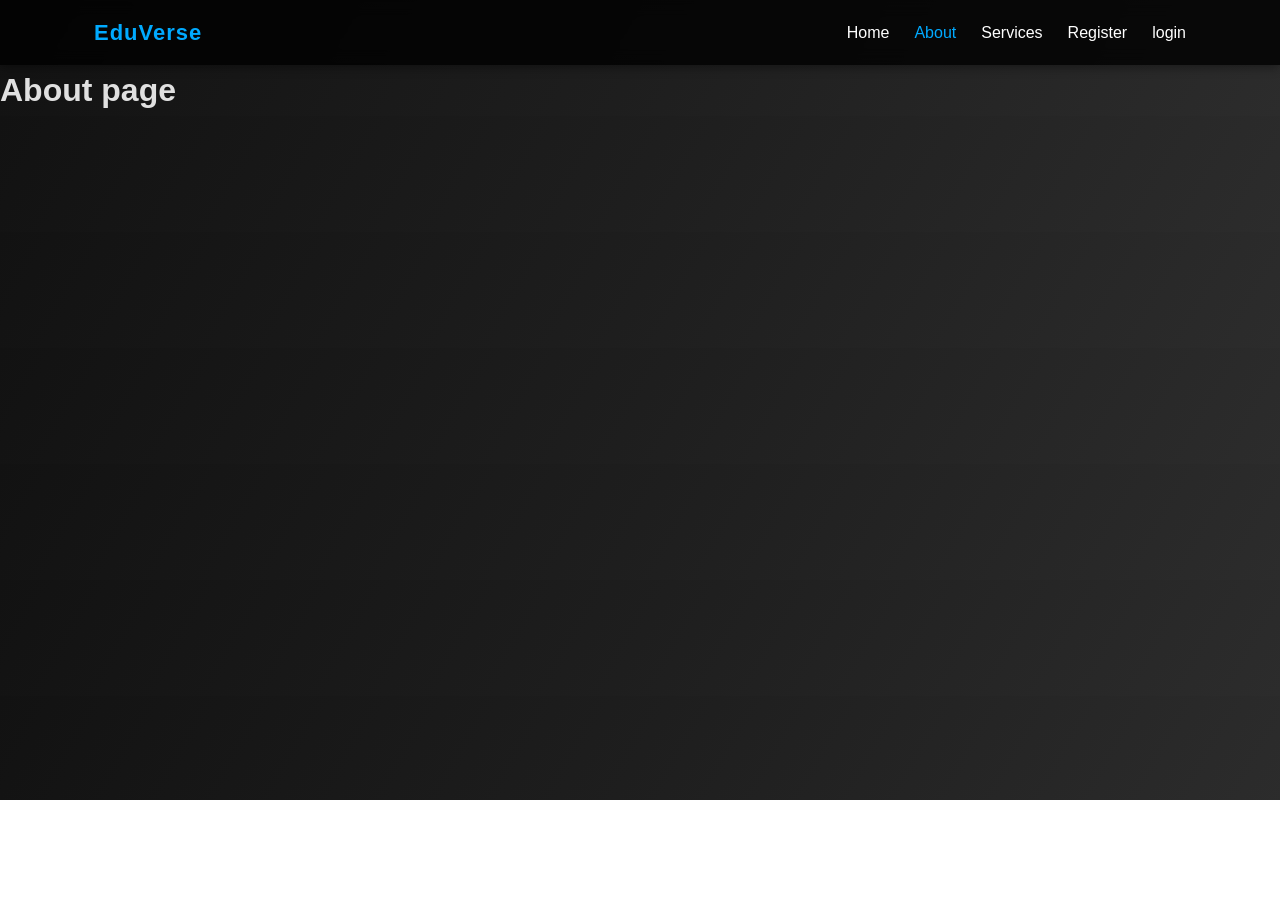
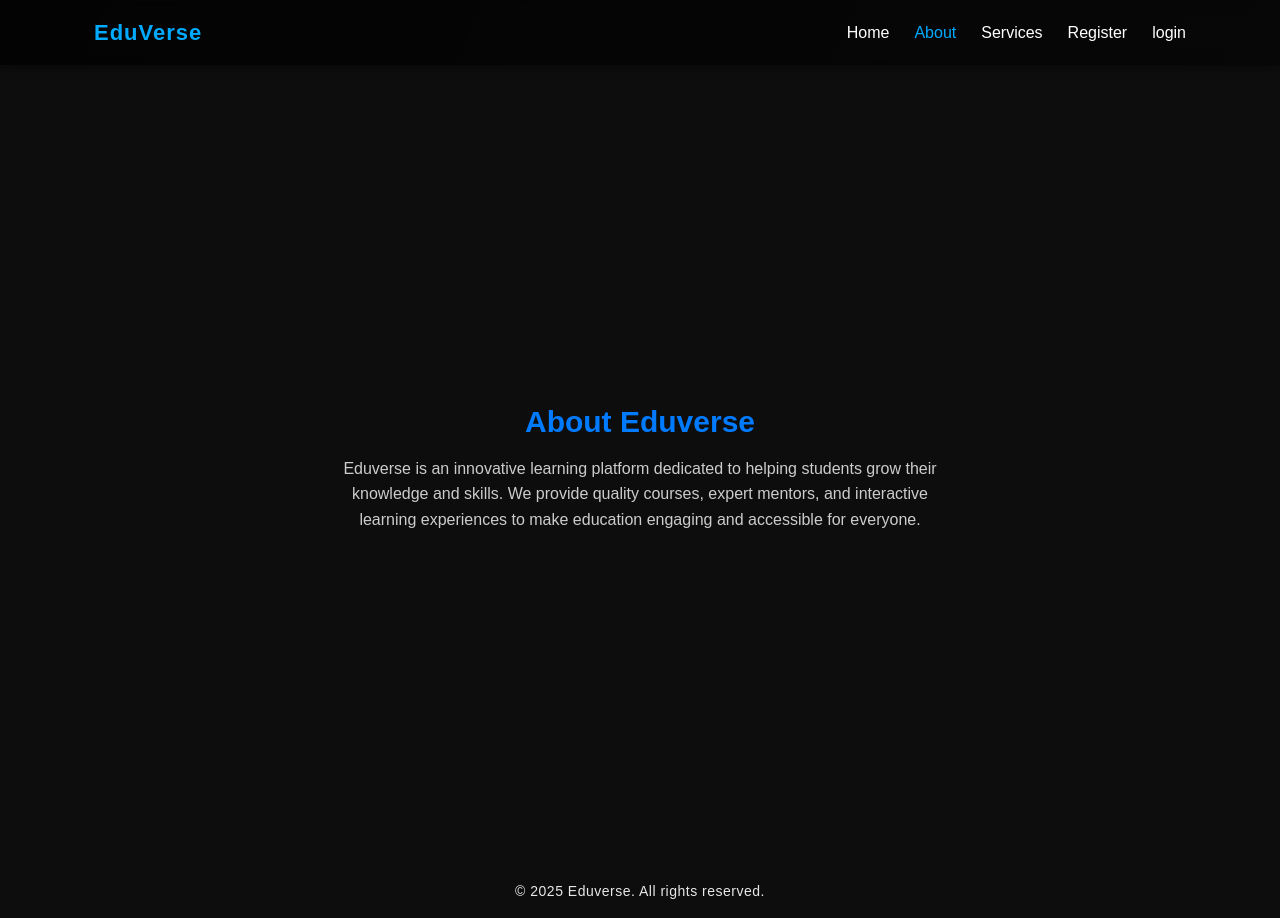
Before and after one commit to code-with-chetan/MERN-learning, a React (Vite) app in the folder clients/: page /about in a window 1280 px wide. Before the commit the page ends 800 px from the top, so only its background shows below. Built offline with nearby package versions, Linux system fonts and the light colour scheme.

Commit message:
Fronted complete

```diff
--- a/clients/src/App.jsx
+++ b/clients/src/App.jsx
@@ -5,6 +5,8 @@ import { Services } from "./pages/Services";
 import { Register } from "./pages/Register";
 import { Login } from "./pages/Login";
 import { Navbar } from "./components/Navbar";
+import { Error } from "./pages/Error";
+import { Footer } from "./components/Footer";
 
 const App = () => {
   return (
@@ -17,7 +19,9 @@ const App = () => {
           <Route path="/services" element={<Services />} />
           <Route path="/register" element={<Register />} />
           <Route path="/login" element={<Login />} />
+          <Route path="*" element={<Error />} />
         </Routes>
+        <Footer />
       </BrowserRouter>
     </>
   );
--- /dev/null
+++ b/clients/src/components/Footer.jsx
@@ -0,0 +1,7 @@
+export const Footer = () => {
+  return (
+    <footer>
+      <p>© {new Date().getFullYear()} Eduverse. All rights reserved.</p>
+    </footer>
+  );
+};
--- a/clients/src/index.css
+++ b/clients/src/index.css
@@ -242,3 +242,92 @@ button {
     justify-content: center;
   }
 }
+
+/* 🌐 Error Page Styles */
+.error-container {
+  min-height: 100vh;
+  display: flex;
+  flex-direction: column;
+  justify-content: center;
+  align-items: center;
+  text-align: center;
+  background: linear-gradient(120deg, #0d0d0d, #1c1c1c);
+  color: #fff;
+  font-family: "Poppins", sans-serif;
+  padding: 2rem;
+}
+
+.error-container h1 {
+  font-size: 10rem;
+  font-weight: 700;
+  color: #007bff;
+  margin-bottom: 1rem;
+}
+
+.error-container h2 {
+  font-size: 3rem;
+  margin-bottom: 1rem;
+}
+
+.error-container p {
+  font-size: 1.6rem;
+  max-width: 50rem;
+  margin-bottom: 2rem;
+  color: #ccc;
+}
+
+.home-btn {
+  background-color: #007bff;
+  color: #fff;
+  text-decoration: none;
+  padding: 1rem 2rem;
+  border-radius: 2rem;
+  font-size: 1.6rem;
+  transition: all 0.3s ease;
+}
+
+.home-btn:hover {
+  background-color: #0056b3;
+  transform: scale(1.05);
+}
+
+footer {
+  background-color: #0d0d0d;
+  color: #ffffff;
+  text-align: center;
+  padding: 1.5rem 0;
+  font-family: "Poppins", sans-serif;
+  font-size: 1.4rem;
+  letter-spacing: 0.5px;
+}
+
+footer p {
+  margin: 0;
+  opacity: 0.9;
+}
+
+.about {
+  min-height: 100vh;
+  background: #0d0d0d;
+  color: #fff;
+  display: flex;
+  flex-direction: column;
+  justify-content: center;
+  align-items: center;
+  text-align: center;
+  padding: 2rem;
+  font-family: "Poppins", sans-serif;
+}
+
+.about h1 {
+  font-size: 3rem;
+  color: #007bff;
+  margin-bottom: 1rem;
+}
+
+.about p {
+  font-size: 1.6rem;
+  max-width: 60rem;
+  line-height: 1.6;
+  color: #ccc;
+}
--- a/clients/src/pages/About.jsx
+++ b/clients/src/pages/About.jsx
@@ -1,3 +1,13 @@
 export const About = () => {
-  return <h1>About page</h1>;
+  return (
+    <section className="about">
+      <h1>About Eduverse</h1>
+      <p>
+        Eduverse is an innovative learning platform dedicated to helping
+        students grow their knowledge and skills. We provide quality courses,
+        expert mentors, and interactive learning experiences to make education
+        engaging and accessible for everyone.
+      </p>
+    </section>
+  );
 };
--- /dev/null
+++ b/clients/src/pages/Error.jsx
@@ -0,0 +1,15 @@
+import { NavLink } from "react-router-dom";
+import "../index.css";
+
+export const Error = () => {
+  return (
+    <div className="error-container">
+      <h1>404</h1>
+      <h2>Page Not Found</h2>
+      <p>Sorry, the page you’re looking for doesn’t exist or has been moved.</p>
+      <NavLink to="/" className="home-btn">
+        ⬅ Back to Home
+      </NavLink>
+    </div>
+  );
+};
--- a/clients/src/pages/Login.jsx
+++ b/clients/src/pages/Login.jsx
@@ -38,7 +38,7 @@ export const Login = () => {
               </div>
               {/* registration form */}
               <div className="registration-form">
-                <h1 className="main-heading mb-3">Registration Form</h1>
+                <h1 className="main-heading mb-3">Login Form</h1>
                 <br />
                 <form onSubmit={handleFormSubmit}>
                   <div>
```
